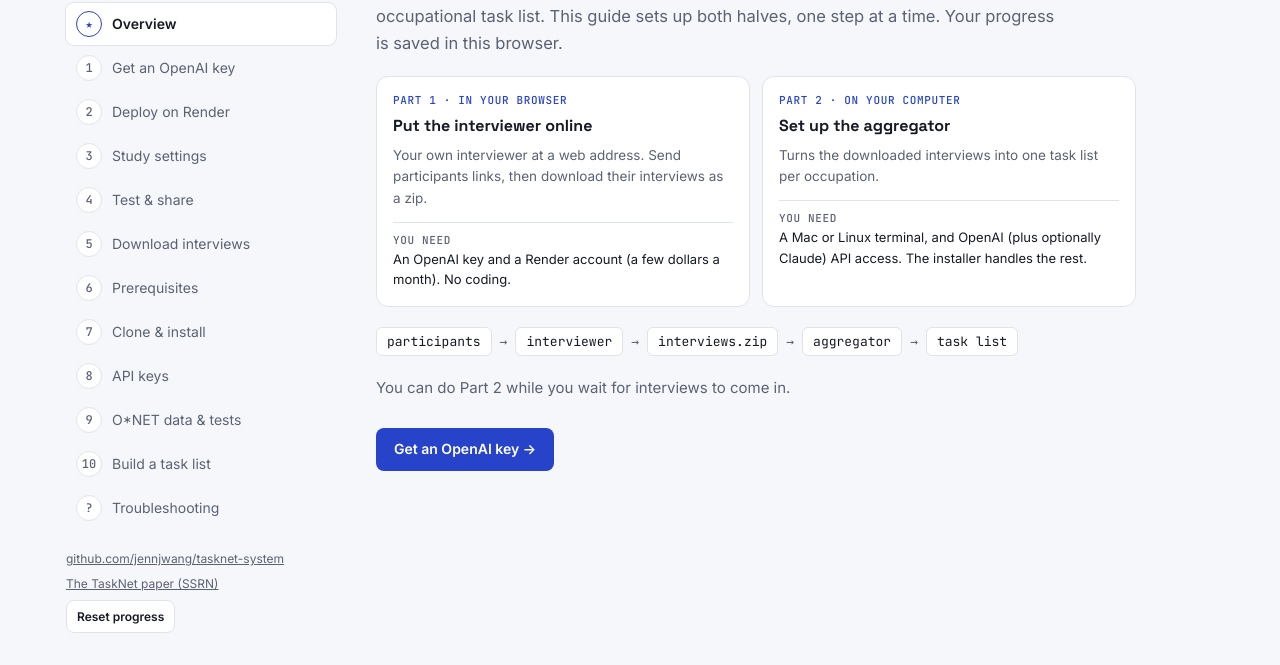
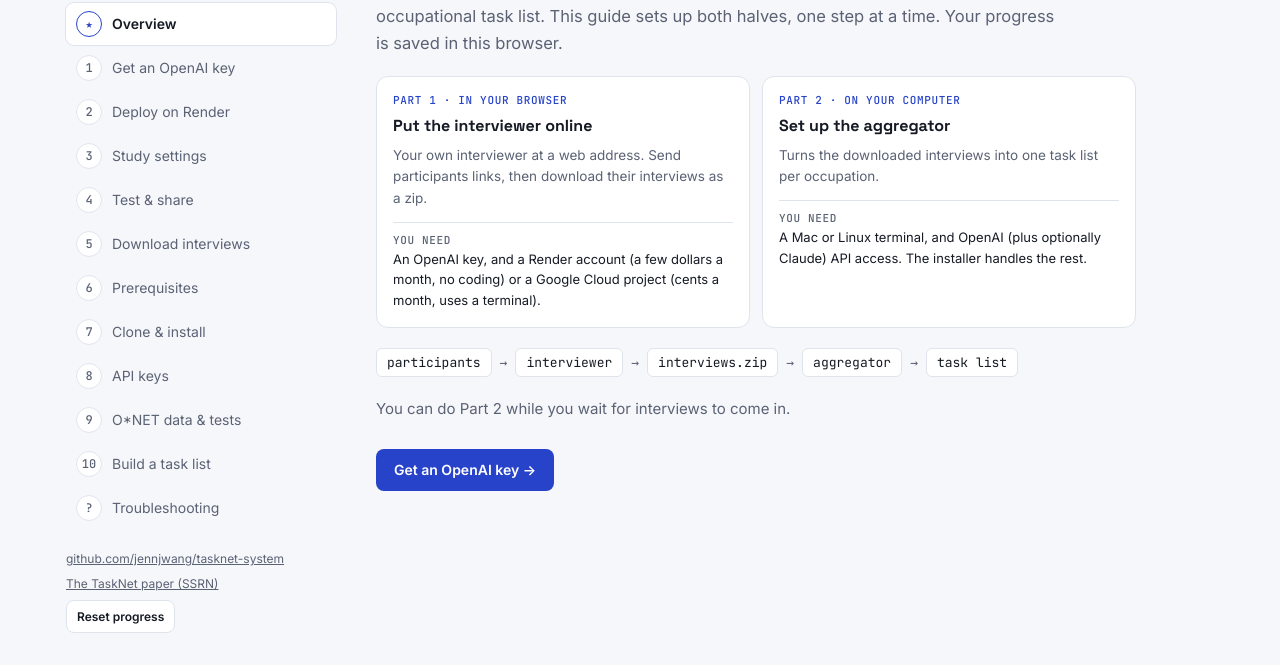
Before and after one commit to jennjwang/tasknet-setup, a plain HTML site: page index.html in a window 1280 px wide. Shown: the part 150-815 px from the top of the page. Drawn offline with Linux system fonts and the light colour scheme.

Commit message:
Deploy step: Google Cloud Run as an alternative to Render
Co-Authored-By: Claude Opus 5.5 <noreply@anthropic.com>

```diff
--- a/index.html
+++ b/index.html
@@ -215,7 +215,7 @@ const STEPS = [
     <p class="lede">TaskNet interviews workers about their jobs and turns what they say into an occupational task list. This guide sets up both halves, one step at a time. Your progress is saved in this browser.</p>
     <div class="choices" role="list">
       <div class="choice" role="listitem"><span class="tag">Part 1 · in your browser</span><b>Put the interviewer online</b><span>Your own interviewer at a web address. Send participants links, then download their interviews as a zip.</span>
-        <dl><dt>You need</dt><dd>An OpenAI key and a Render account (a few dollars a month). No coding.</dd></dl></div>
+        <dl><dt>You need</dt><dd>An OpenAI key, and a Render account (a few dollars a month, no coding) or a Google Cloud project (cents a month, uses a terminal).</dd></dl></div>
       <div class="choice" role="listitem"><span class="tag">Part 2 · on your computer</span><b>Set up the aggregator</b><span>Turns the downloaded interviews into one task list per occupation.</span>
         <dl><dt>You need</dt><dd>A Mac or Linux terminal, and OpenAI (plus optionally Claude) API access. The installer handles the rest.</dd></dl></div>
     </div>
@@ -252,6 +252,12 @@ const STEPS = [
       <li>Copy the address at the top of the page. It ends in <code>.onrender.com</code>.</li>
     </ol>
     <div class="note info"><span>Interviews are saved on a small disk attached to the server, so nothing is lost when it restarts. Render's free plan has no disk, so this runs on a small paid plan that costs a few dollars a month (see <a href="https://render.com/pricing">render.com/pricing</a>). Delete the service when your study ends to stop the charges.</span></div>
+    <details><summary>Prefer Google Cloud?</summary><div>
+      <p>Google Cloud Run works too, and can cost less: it charges only while an interview is running (usually cents a month), and interviews are saved to a Cloud Storage bucket. Your university may already have a Google Cloud account you can use. The trade-off is that setup happens in a terminal rather than with a button.</p>
+      <p>You need a Google Cloud project with billing turned on, the <a href="https://cloud.google.com/sdk/docs/install">gcloud CLI</a>, and the repo on your computer (Part 2's <b>Clone &amp; install</b> step). Then, from <code>tasknet-system</code>:</p>
+      ${term("terminal", ["$ gcloud auth login", "$ export TASKNET_PROJECT=<your-project-id>", "$ hosting/study.sh setup                 # once: turns on the Google services it needs", "$ hosting/study.sh build                 # once: packages the interviewer", "$ hosting/study.sh create my-study       # prints your address and admin password"])}
+      <p>Open <code>&lt;your address&gt;/admin</code>, sign in with that password, and paste your OpenAI key there. Paste the address into the box below and carry on from <b>Test &amp; share</b>. For occupations and a consent link, add <code>--soc</code> and <code>--consent</code> to <code>create</code>; <code>hosting/README.md</code> lists every command, including <code>remove</code> for when the study ends.</p>
+    </div></details>
     <div class="block">
       <div class="field"><label for="appUrl">Your interviewer's address</label><input id="appUrl" data-field="appUrl" placeholder="https://tasknet-interviewer-xxxx.onrender.com" value="${esc(S.appUrl)}"><small>Paste it here and the next steps fill in your links.</small></div>
     </div>
```
